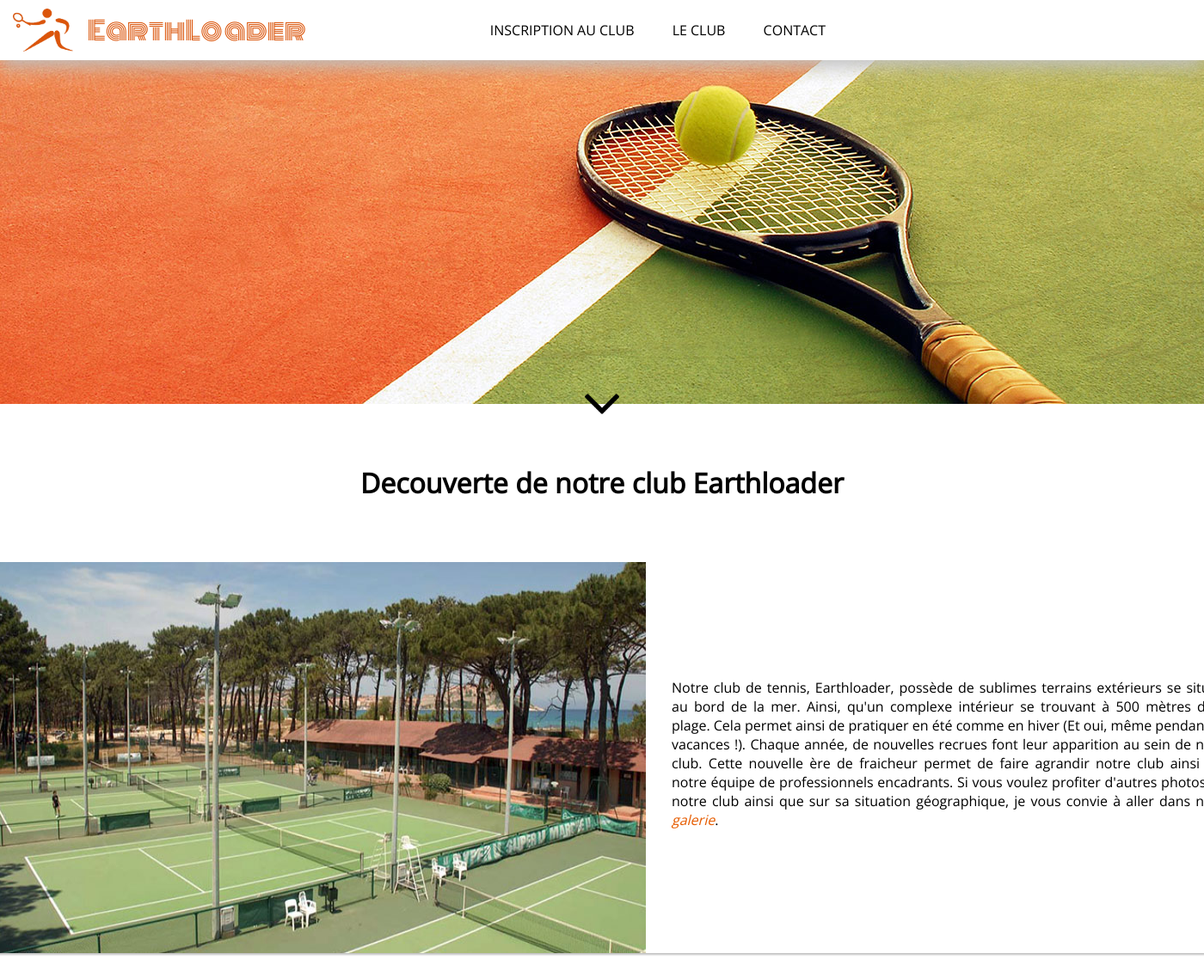
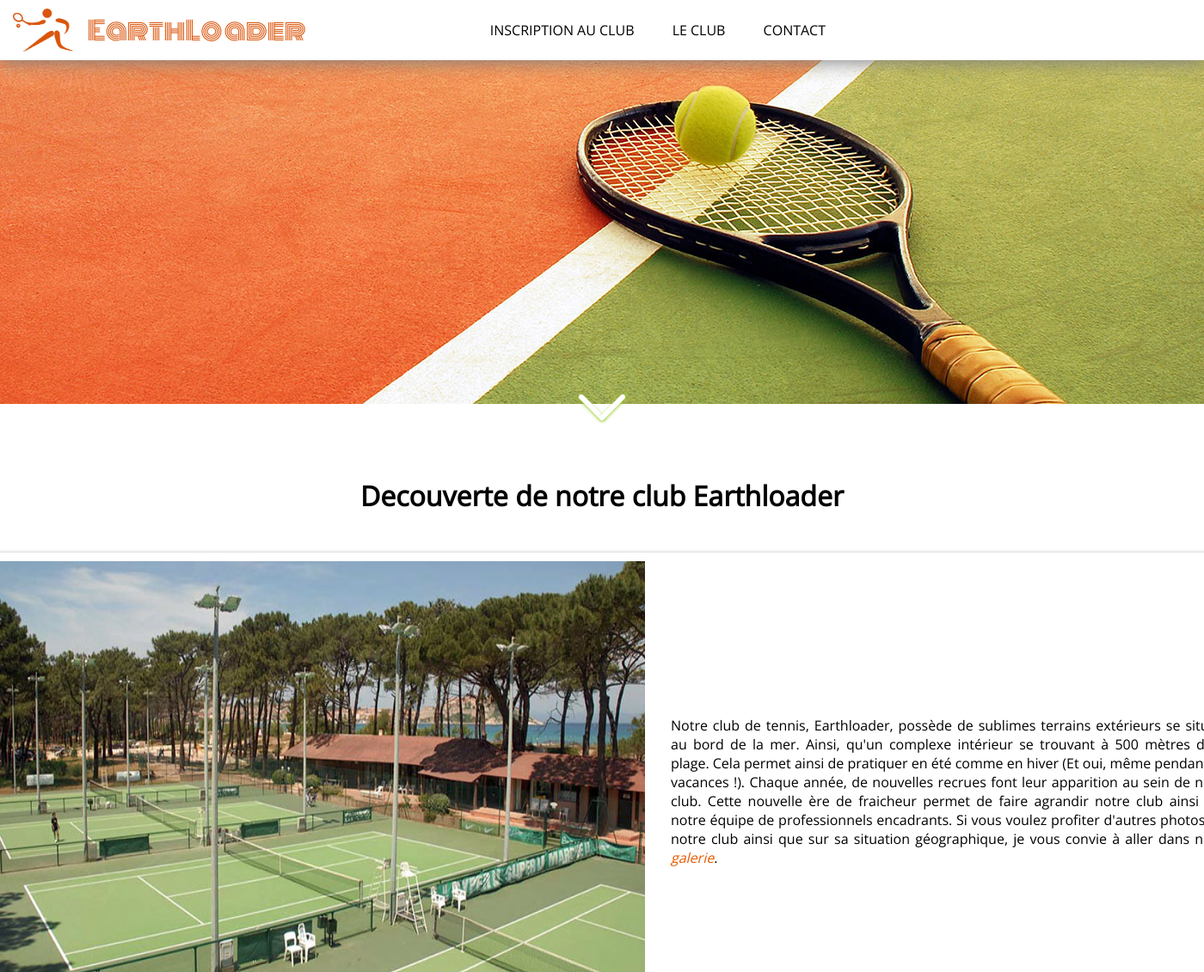
Before and after one commit to GlenLB/ClubTennis, a PHP site: page / in a window 1400 px wide; the page is wider, and only the part inside the window is pictured. Shown: the top 1131 px of that part at 86% size. Run offline with PHP 8.4, Linux system fonts and the light colour scheme.

Commit message:
Continuation page accueil

```diff
--- a/statics/css/accueil.css
+++ b/statics/css/accueil.css
@@ -1,13 +1,10 @@
+/* MAIN ------------------------------- */
+
 main {
 	display: flex;
 	flex-direction: column;
 	align-items: center;
 	margin-top: 70px;
-}
-
-h1 {
-	text-align: center;
-	margin-top: 50px;
 }
 
 /* Icones Font Awesome */
@@ -22,29 +19,63 @@ h1 {
 	height: auto;
 }
 
-/* Arrow bas grande image */
-#fleche {
+/* Arrow en bas de la grande image */
+#arrow {
+	display: flex;
+	align-items: center;
+	margin: auto;
+	width: 80px;
+	height: 50px;
+	animation: .7s alternate infinite animArrow;
+	position: relative;
+	margin-top: -25px;
+	outline: none;
+}
+#arrow span {
+	width: 48px;
+	height: 6px;
+	background-color: white;
 	display: block;
-	margin: auto;
-	width: 40px;
-	height: 40px;
-	margin-top: -20px;
+	border-radius: 40px;
+	box-shadow: 1px 1px 4px var(--btnColor);
+}
+#arrow span:first-child {
+	transform: rotate(45deg);
+	position: relative;
+	left: +8px;
+}
+#arrow span:last-child {
+	transform: rotate(-45deg);
+	position: relative;
+	right: +8px;
+}
+/* Animation Arrow */
+@keyframes animArrow {
+	from {
+		top: 0px;
+	}
+	to {
+		top: 5px;
+	}
+}
+
+h1 {
+	text-align: center;
+	margin-top: 60px;
+	margin-bottom: 40px;
 }
 
 /* SECTION 1 ------------------------------- */
 
-#section1 {
-	box-shadow: 2px 2px 2px silver;
+.section {
+	box-shadow: 0px 0px 4px silver;
+	border-radius: 10px;
+	padding: 10px;
 	display: flex;
 	justify-content: space-between;
 	width: 1500px;
 	height: 500px;
-	margin-left: 2px;
 	margin-top: 5px;
-}
-
-#section1 img:first-child {
-	margin-top: 45px;
 }
 
 #section1 p {
--- a/statics/css/header.css
+++ b/statics/css/header.css
@@ -9,7 +9,7 @@ html, body {
 
 body {
 	--mainColor: #db550b;
-	--btnColor: green;
+	--btnColor: yellowgreen;
 }
 
 /* NAVBAR ------------------------------- */
@@ -22,7 +22,7 @@ nav {
 	display: flex;
 	justify-content: space-between;
 	align-items: center;
-	box-shadow: 0 8px 20px silver;
+	box-shadow: 0 2px 20px grey;
 	z-index: 100;
 	opacity: 1;
 	background-color: white;
--- a/templates/indexTemplate.php
+++ b/templates/indexTemplate.php
@@ -6,16 +6,19 @@ include_once "./templates/partials/headPartial.php";?>
 		<!-- Image de fond -->
 		<img id="background" src="./statics/img/background_section.jpg" alt="Image de fond">
 		<!-- Arrow -->
-		<a href="#arrowTarget"><img id="fleche" src="./statics/img/fleche.png" alt="Image flèche" /></a>
+		<a id="arrow" href="#arrow">
+			<span></span>
+			<span></span>
+		</a>
 
-		<h1 id="arrowTarget">Decouverte de notre club Earthloader</h1>
-		<section id="section1">
+		<h1>Decouverte de notre club Earthloader</h1>
+		<section id="section1" class="section">
 			<img src="./statics/img/terrain_tennis_exterieur.jpg" />
 			<p>
 				Notre club de tennis, Earthloader, possède de sublimes terrains extérieurs se situant au bord de la mer. Ainsi, qu'un complexe intérieur se trouvant à 500 mètres de la plage. Cela permet ainsi de pratiquer en été comme en hiver (Et oui, même pendant les vacances !). Chaque année, de nouvelles recrues font leur apparition au sein de notre club. Cette nouvelle ère de fraicheur permet de faire agrandir notre club ainsi que notre équipe de professionnels encadrants. Si vous voulez profiter d'autres photos sur notre club ainsi que sur sa situation géographique, je vous convie à aller dans notre <a id="mot" href="galerie.html"><em>galerie</em></a>.
 			</p>
 		</section>
-		<section id="section2">
+		<section id="section2" class="section">
 			<div id="containerContactIndex">
 				<h2>Contactez-nous</h2>
 				<p>
@@ -30,11 +33,8 @@ include_once "./templates/partials/headPartial.php";?>
 					Horaires : du lundi au samedi de 9h00 à 12h00 puis de 14h30 à 19h30.
 				</p>
 			</div>
-			<div id="containerMap">
-				<i class="fas fa-map-marked-alt"></i>
-				<!-- Carte Google Maps -->
-				<iframe src="https://www.google.com/maps/embed?pb=!1m14!1m8!1m3!1d21969.671814170397!2d-1.7974654!3d46.5039736!3m2!1i1024!2i768!4f13.1!3m3!1m2!1s0x4804678ad779b81f%3A0x40d37521e09b240!2s85100+Les+Sables-d&#39;Olonne!5e0!3m2!1sfr!2sfr!4v1552032541414" width="800" height="600" frameborder="0" style="border:0" allowfullscreen></iframe>
-			</div>
+			<!-- Carte Google Maps -->
+			<iframe src="https://www.google.com/maps/embed?pb=!1m14!1m8!1m3!1d21969.671814170397!2d-1.7974654!3d46.5039736!3m2!1i1024!2i768!4f13.1!3m3!1m2!1s0x4804678ad779b81f%3A0x40d37521e09b240!2s85100+Les+Sables-d&#39;Olonne!5e0!3m2!1sfr!2sfr!4v1552032541414" frameborder="0" style="border:0" allowfullscreen></iframe>
 		</section>
 	</main>
 
--- a/templates/partials/headPartial.php
+++ b/templates/partials/headPartial.php
@@ -11,6 +11,8 @@
     <link rel="stylesheet" href="./statics/css/style.css">
     <!-- Google Fonts -->
     <link href="https://fonts.googleapis.com/css?family=Monoton|Open+Sans" rel="stylesheet">
+    <!-- Font Awesome -->
+    <link rel="stylesheet" href="https://use.fontawesome.com/releases/v5.7.2/css/all.css" integrity="sha384-fnmOCqbTlWIlj8LyTjo7mOUStjsKC4pOpQbqyi7RrhN7udi9RwhKkMHpvLbHG9Sr" crossorigin="anonymous">
 </head>
 
 <body>
```
Also changed, not shown: other parts of statics/css/accueil.css (+8 -24 lines).
